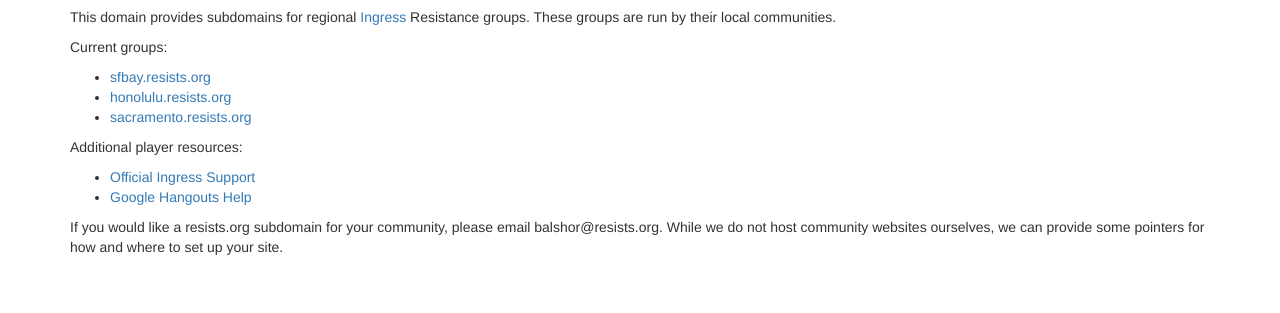
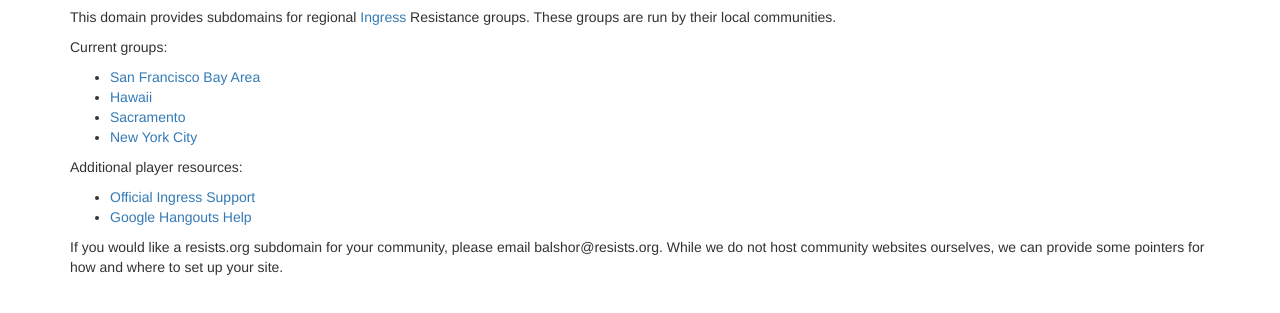
Before and after one commit to rukh-ingress/resists.org, a plain HTML site: page index.html in a window 1280 px wide. Shown: the part 63-376 px from the top of the page. Drawn offline with nearby package versions, Linux system fonts and the light colour scheme.

Commit message:
Add NYC link, use text for list of groups instead of urls.

```diff
--- a/index.html
+++ b/index.html
@@ -13,13 +13,16 @@
   <p>Current groups:</p>
   <ul>
     <li>
-      <a href="http://sfbay.resists.org">sfbay.resists.org</a>
+      <a href="http://sfbay.resists.org">San Francisco Bay Area</a>
     </li>
     <li>
-      <a href="http://honolulu.resists.org">honolulu.resists.org</a>
+      <a href="http://honolulu.resists.org">Hawaii</a>
     </li>
     <li>
-      <a href="http://sacramento.resists.org">sacramento.resists.org</a>
+      <a href="http://sacramento.resists.org">Sacramento</a>
+    </li>
+    <li>
+      <a href="http://newyork.resists.org">New York City</a>
     </li>
   </ul>
   <p>Additional player resources:</p>
```
